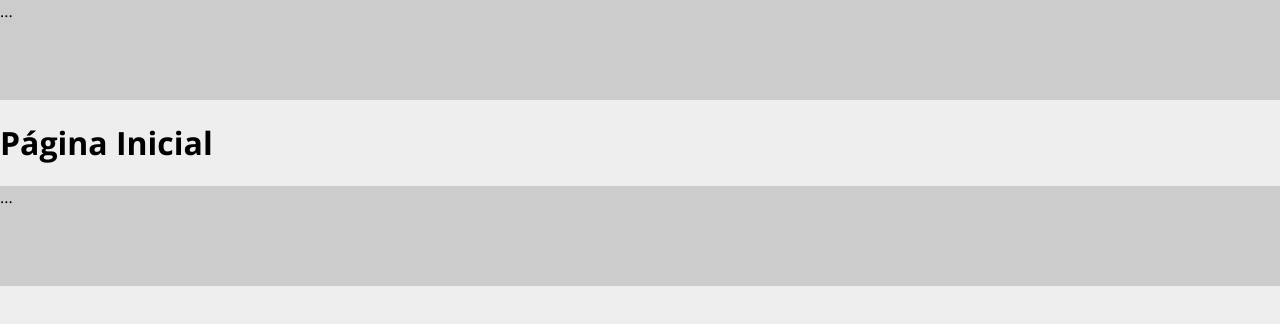
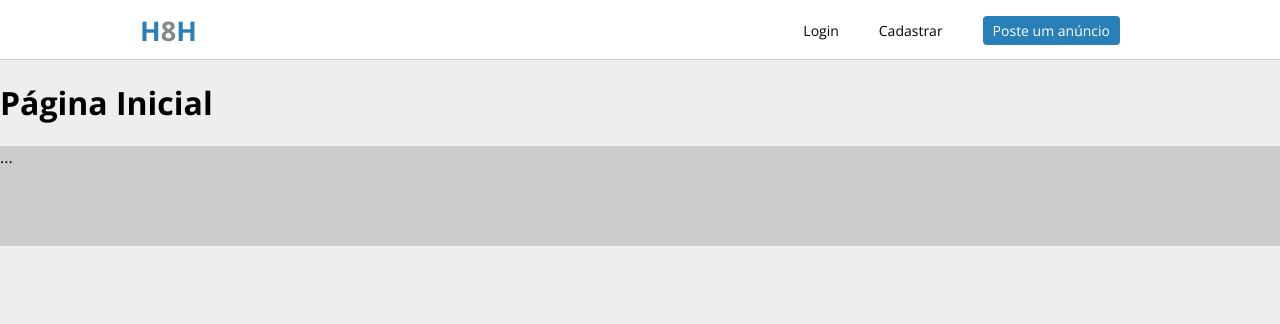
Before and after one commit to HenriqueACF/React-Js-Studies, a React (Create React App) app in the folder olx/frontend/: page / in a window 1280 px wide. Shown: the top 324 px of the page. Built offline with nearby package versions, Linux system fonts and the light colour scheme.

Commit message:
up header

```diff
--- a/olx/frontend/package.json
+++ b/olx/frontend/package.json
@@ -6,6 +6,7 @@
     "@testing-library/jest-dom": "^5.11.4",
     "@testing-library/react": "^11.1.0",
     "@testing-library/user-event": "^12.1.10",
+    "js-cookie": "^2.2.1",
     "react": "^17.0.2",
     "react-dom": "^17.0.2",
     "react-redux": "^7.2.3",
--- a/olx/frontend/src/componentes/partials/Header/index.js
+++ b/olx/frontend/src/componentes/partials/Header/index.js
@@ -1,10 +1,58 @@
 import React from 'react';
+import {Link} from 'react-router-dom';
 import { HeaderArea } from './styled';
 
+//Helpers
+import {isLogged} from '../../../helpers/AuthHandler';
+
 const Header = ()=>{
+
+    let logged = isLogged();
+
     return(
         <HeaderArea>
-            ...
+            <div className="container">
+                <div className="logo">
+                    <Link to="/">
+                        <span className="logo-1">H</span>
+                        <span className="logo-2">8</span>
+                        <span className="logo-3">H</span>
+                    </Link>
+                </div>
+
+                <nav>
+                    <ul>
+                        {logged &&
+                            <>
+                                <li>
+                                    <Link to="/my-account">Minha conta</Link>
+                                </li>
+                                <li>
+                                    <Link to="/logout">Sair</Link>
+                                </li>
+                                <li>
+                                    <Link to="/post-an-add" className="button">Poste um anúncio</Link>
+                                </li>
+                            </>
+
+                        }
+                        {!logged &&
+                            <>
+                                <li>
+                                    <Link to="/signin">Login</Link>
+                                </li>
+                                <li>
+                                    <Link to="/signup">Cadastrar</Link>
+                                </li>
+                                <li>
+                                    <Link to="/signin" className="button">Poste um anúncio</Link>
+                                </li>
+                            </>
+                        }
+
+                    </ul>
+                </nav>
+            </div>
         </HeaderArea>
     )
 }
--- a/olx/frontend/src/componentes/partials/Header/styled.js
+++ b/olx/frontend/src/componentes/partials/Header/styled.js
@@ -1,6 +1,84 @@
 import styled from 'styled-components';
 
 export const HeaderArea = styled.div `
-    height:100px;
-    background-color:#CCC;
+    background-color:#FFF;
+    height:60px;
+    border-bottom:1px solid #CCC;
+
+    .container{
+        max-width:1000px;
+        margin:auto;
+        display:flex;
+    }
+
+    a{
+        text-decoration:none;
+    }
+
+    .logo{
+        flex:1;
+        display:flex;
+        align-items:center;
+        height:60px;
+
+        .logo-1,
+        .logo-2,
+        .logo-3{
+            font-size:27px;
+            font-weight:bold;
+        }
+
+        .logo-1,
+        .logo-3{
+            color:#2980b9;
+        }
+
+        .logo-2{
+            color:#7f8C8A;
+        }
+    }
+
+    nav{
+        padding-top:10px;
+        padding-bottom:10px;
+
+        ul, li{
+            margin:0;
+            padding:0;
+            list-style:none;
+        }
+
+        ul{
+            display:flex;
+            align-items:center;
+            height:40px;
+        }
+
+        li{
+            margin-left:20px;
+            margin-right:20px;
+
+            a{
+                color:#000;
+                font-size:14px;
+                text-decoration:none;
+
+                &:hover{
+                    color:#2980B9;
+                }
+
+                &.button{
+                    background-color:#2980B9;
+                    border-radius:4px;
+                    color:#FFF;
+                    padding:5px 10px;
+                }
+
+                &.button:hover{
+                    background-color:#3498DB;
+                    color:#FFF;
+                }
+            }
+        }
+    }
 `;
--- /dev/null
+++ b/olx/frontend/src/helpers/AuthHandler.js
@@ -0,0 +1,6 @@
+import Cookies from 'js-cookie';
+
+export const isLogged = () =>{
+    let token = Cookies.get('token');
+    return(token) ? true : false;
+}
```
Also changed, not shown: 1 other file (tests, documents, lock files or other folders).
